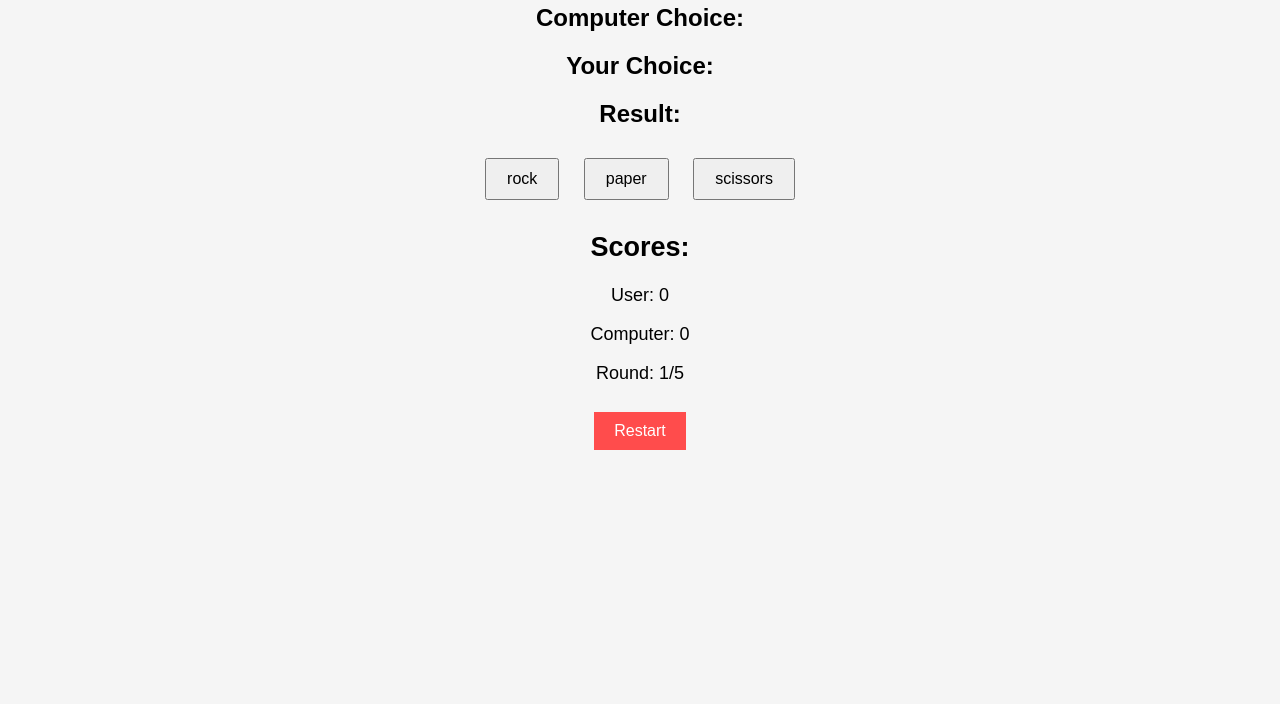
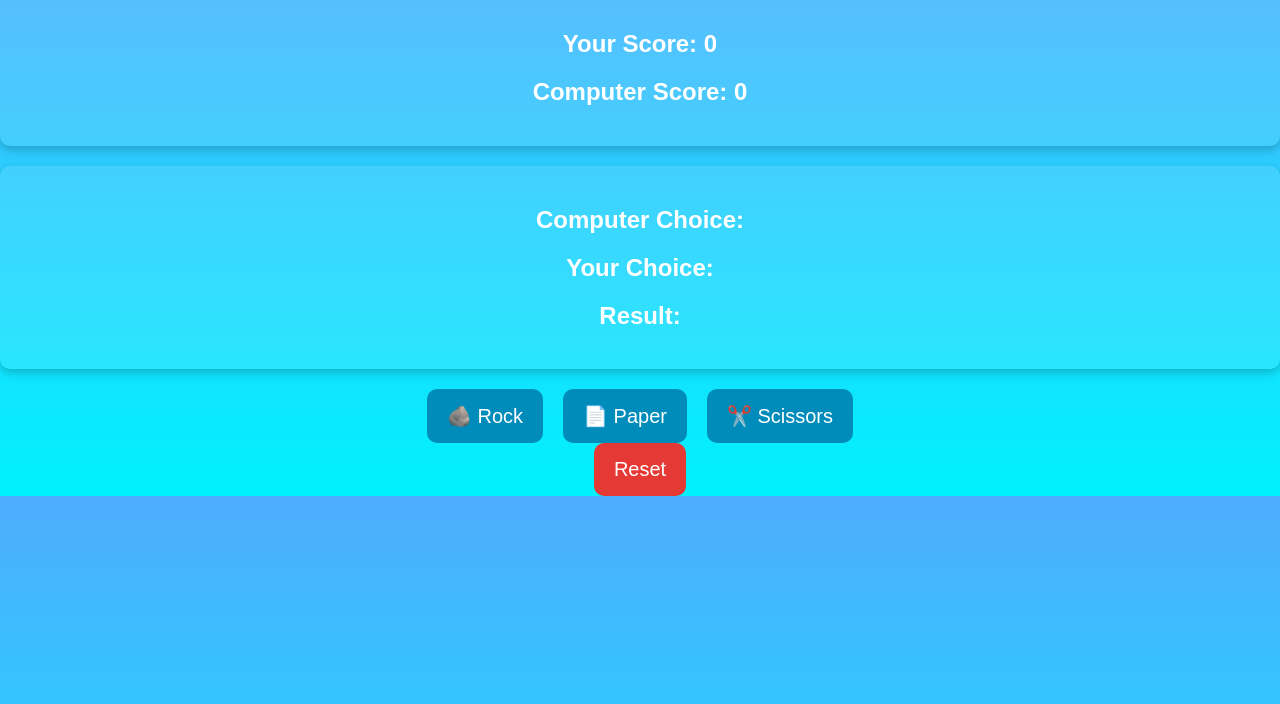
Before and after one commit to nitin272/Game-Development, a plain HTML site: page Rock-paper-scissor/index.html in a window 1280 px wide. Shown: the part 96-800 px from the top of the page. Drawn offline with Linux system fonts and the light colour scheme.

Commit message:
Update index.html

```diff
--- a/Rock-paper-scissor/index.html
+++ b/Rock-paper-scissor/index.html
@@ -1,54 +1,99 @@
 <!DOCTYPE html>
-<html lang="en" dir="ltr">
+<html lang="en">
 <head>
-    <meta charset="utf-8">
+  <meta charset="UTF-8">
+  <meta name="viewport" content="width=device-width, initial-scale=1.0">
   <title>Rock Paper Scissors</title>
   <style>
     body {
-        font-family: Arial, sans-serif;
+      font-family: 'Arial', sans-serif;
+      margin: 0;
+      padding: 0;
       text-align: center;
-        background-color: #f5f5f5;
-        margin: 0;
+      background: linear-gradient(to bottom, #4facfe, #00f2fe);
+      color: #fff;
+    }
+    h1 {
+      margin-top: 20px;
+      font-size: 36px;
+      text-shadow: 2px 2px #000;
+    }
+    .scoreboard, .result {
+      margin: 20px 0;
       padding: 20px;
+      background: rgba(255, 255, 255, 0.1);
+      border-radius: 10px;
+      box-shadow: 0 4px 10px rgba(0, 0, 0, 0.2);
+    }
+    .choices {
+      display: flex;
+      justify-content: center;
+      gap: 20px;
+      margin-top: 20px;
     }
     button {
-        padding: 10px 20px;
-        margin: 10px;
-        font-size: 16px;
+      padding: 15px 20px;
+      font-size: 20px;
+      border: none;
+      border-radius: 10px;
+      color: #fff;
+      background-color: #008cba;
       cursor: pointer;
+      transition: transform 0.2s, box-shadow 0.2s;
     }
-      .scoreboard {
-        margin-top: 20px;
-        font-size: 18px;
+    button:hover {
+      transform: scale(1.1);
+      box-shadow: 0 8px 15px rgba(0, 0, 0, 0.3);
     }
-      #restart {
-        background-color: #ff4c4c;
-        color: white;
-        border: none;
-        padding: 10px 20px;
-        cursor: pointer;
+    button#reset {
+      background-color: #e53935;
+    }
+    button#reset:hover {
+      background-color: #d32f2f;
+    }
+    .highlight {
+      background-color: rgba(255, 255, 0, 0.8);
+      border-radius: 5px;
+      padding: 5px;
+    }
+    .animated {
+      animation: popIn 0.5s ease;
+    }
+    @keyframes popIn {
+      from {
+        transform: scale(0.5);
+        opacity: 0;
+      }
+      to {
+        transform: scale(1);
+        opacity: 1;
+      }
     }
   </style>
 </head>
 <body>
+
   <h1>Rock Paper Scissors</h1>
+
+  <div class="scoreboard">
+    <h2>Your Score: <span id="user-score">0</span></h2>
+    <h2>Computer Score: <span id="computer-score">0</span></h2>
+  </div>
+
+  <div class="result">
     <h2>Computer Choice: <span id="computer-choice"></span></h2>
     <h2>Your Choice: <span id="user-choice"></span></h2>
     <h2>Result: <span id="result"></span></h2>
-
-    <button id="rock">rock</button>
-    <button id="paper">paper</button>
-    <button id="scissors">scissors</button>
-
-    <div class="scoreboard">
-      <h2>Scores:</h2>
-      <p>User: <span id="user-score">0</span></p>
-      <p>Computer: <span id="computer-score">0</span></p>
-      <p>Round: <span id="round">1</span>/5</p>
   </div>
 
-    <button id="restart">Restart</button>
+  <div class="choices">
+    <button id="rock">🪨 Rock</button>
+    <button id="paper">📄 Paper</button>
+    <button id="scissors">✂️ Scissors</button>
+  </div>
 
-    <script src="app.js" charset="utf-8"></script>
+  <button id="reset">Reset</button>
+
+  <script src="app.js"></script>
 </body>
 </html>
```
Lines whose indentation alone changed are shown as unchanged.
